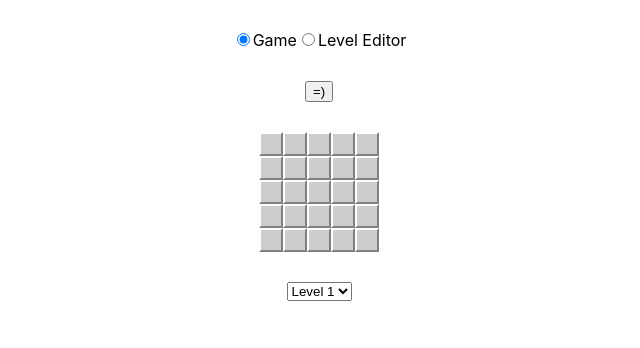
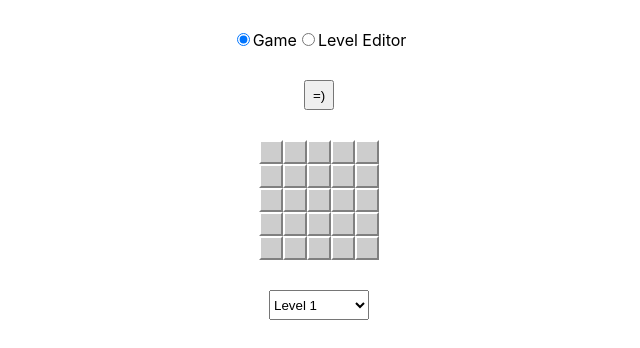
Before and after one commit to Raljuk/demo-app, a React (Create React App) app: page / in a window 1280 px wide. Shown: the top 348 px of the page, without its empty margins (321-961 px from the left). Built offline with nearby package versions, Linux system fonts and the light colour scheme.

Commit message:
refactoirng

```diff
--- a/src/components/Cell/css/styles.module.css
+++ b/src/components/Cell/css/styles.module.css
@@ -1,5 +1,5 @@
 .cell {
-  min-height: 20px;
+  height: 20px;
   min-width: 20px;
   background: #cdcdcd;
   border-top: 2px solid #fff;
--- a/src/components/Editor/css/styles.module.css
+++ b/src/components/Editor/css/styles.module.css
@@ -1,3 +1,12 @@
 .fieldSize {
   margin: 30px 0;
 }
+
+.sizeInput {
+  height: 20px;
+}
+
+.saveButton {
+  height: 30px;
+  width: 70px;
+}
--- a/src/components/Editor/index.tsx
+++ b/src/components/Editor/index.tsx
@@ -93,6 +93,7 @@ class Editor extends Component<EditorProps> {
           <label>
             Fields Size&nbsp;
             <input
+                className={styles.sizeInput}
               type={NUMBER}
               value={size}
               onChange={(event) => this.onFieldSizeChange(event)}
@@ -102,7 +103,7 @@ class Editor extends Component<EditorProps> {
           </label>
         </div>
 
-        <button onClick={this.saveChanges}>Save</button>
+        <button className={styles.saveButton} onClick={this.saveChanges}>Save</button>
       </>
     );
   }
--- a/src/components/Game/css/styles.module.css
+++ b/src/components/Game/css/styles.module.css
@@ -1,3 +1,10 @@
+.restartGameButton {
+  height: 30px;
+  width: 30px;
+}
+
 .select {
+  height: 30px;
+  width: 100px;
   margin: 30px 0;
 }
--- a/src/components/Game/index.tsx
+++ b/src/components/Game/index.tsx
@@ -125,7 +125,7 @@ class Game extends Component<GameProps> {
 
     return (
       <>
-        <button onClick={() => this.restartGame(level)}>
+        <button className={styles.restartGameButton} onClick={() => this.restartGame(level)}>
           {status === Status.inProgress && <span>=)</span>}
           {status === Status.lose && <span>=(</span>}
           {status === Status.won && <span>=D</span>}
```
Also changed, not shown: src/components/Toolbar/css/styles.module.css (+10 -0 lines).
